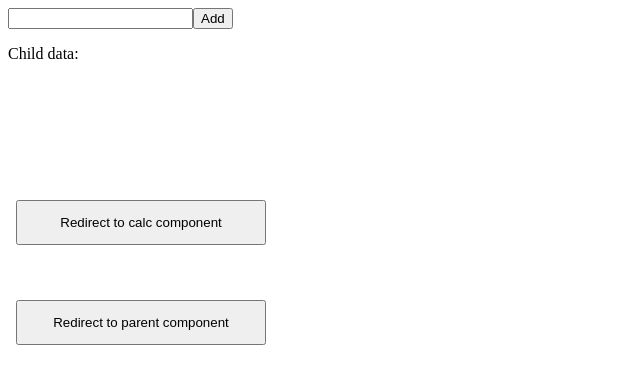
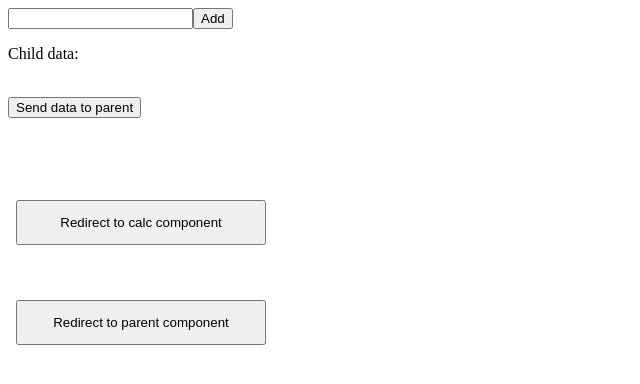
Before and after one commit to bertw2002/hello_world, an Angular app in the folder hello-angular/: page /Parent in a window 1280 px wide. Shown: the top 384 px of the page, without its empty margins (0-640 px from the left). Built offline with nearby package versions, Linux system fonts and the light colour scheme.

Commit message:
trouble doing emitters

```diff
--- a/hello-angular/src/app/child/child.component.html
+++ b/hello-angular/src/app/child/child.component.html
@@ -1,4 +1,6 @@
 <div>
   <p>Child data:</p>
   <p *ngFor="let item of dataChild">{{item}}</p>
+  <br>
+  <button (click)="sendParent()">Send data to parent</button>
 </div>
--- a/hello-angular/src/app/child/child.component.ts
+++ b/hello-angular/src/app/child/child.component.ts
@@ -1,4 +1,4 @@
-import { Component, OnInit, Input } from '@angular/core';
+import { Component, OnInit, EventEmitter, Output } from '@angular/core';
 
 @Component({
   selector: 'app-child',
@@ -7,14 +7,16 @@ import { Component, OnInit, Input } from '@angular/core';
 })
 export class ChildComponent implements OnInit {
   dataChild:string[];
-  str='';
+  @Output() toParent = new EventEmitter();
   constructor() {
     this.dataChild=[];
   }
 
   addData(data: string){
     this.dataChild.push(data);
-    console.log(this.dataChild);
+  }
+  sendParent(){
+    this.toParent.emit(this.dataChild);
   }
   ngOnInit(): void {
   }
--- a/hello-angular/src/app/parent/parent.component.html
+++ b/hello-angular/src/app/parent/parent.component.html
@@ -1,3 +1,4 @@
 <input #data>
    <button (click)="appChild.addData(data.value)">Add</button>
-<app-child #appChild></app-child>
+<app-child #appChild> </app-child>
+<!-- (sendParent)='displayData($event)'--->
--- a/hello-angular/src/app/parent/parent.component.ts
+++ b/hello-angular/src/app/parent/parent.component.ts
@@ -8,6 +8,10 @@ import { Component, OnInit, Input } from '@angular/core';
 export class ParentComponent implements OnInit {
   constructor() {
   }
+
+//  displayData(data: string[]) {
+//    console.log(data);
+//  }
   ngOnInit(): void {
   }
 
```
